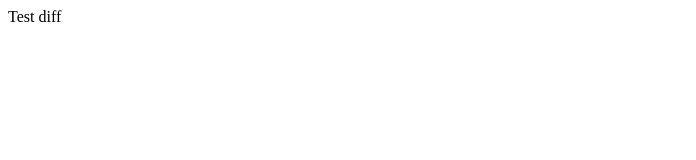
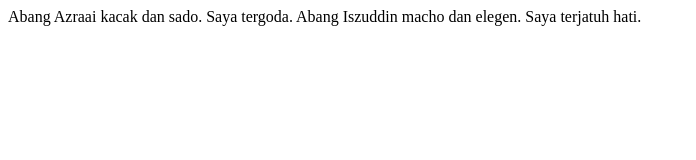
Before and after one commit to akutaktau/jomwebGit, a plain HTML site: page index.html in a window 1280 px wide. Shown: the whole page, without its empty margins (0-696 px from the left). Drawn offline with Linux system fonts and the light colour scheme.

Commit message:
tambah text dekat index.html

```diff
--- a/index.html
+++ b/index.html
@@ -3,6 +3,6 @@
  	<title>Test</title>
  </head>
  <body>
- <p>Test diff</p>
+ <p>Abang Azraai kacak dan sado. Saya tergoda. Abang Iszuddin macho dan elegen. Saya terjatuh hati.</p>
  </body>
 </html>
```
